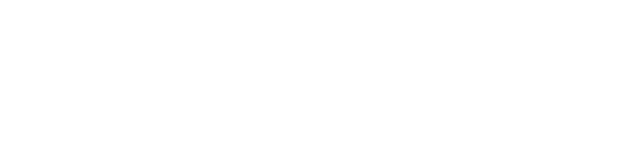
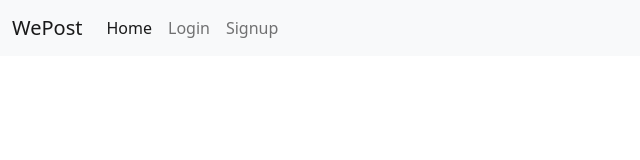
Before and after one commit to Ismael76/WePost-Client, a plain HTML site: page index.html in a window 1280 px wide. Shown: the whole page, without its empty margins (0-640 px from the left). Drawn offline with nearby package versions, Linux system fonts and the light colour scheme.

Commit message:
Add navbar

```diff
--- a/index.html
+++ b/index.html
@@ -8,10 +8,33 @@
     , initial-scale=1.0">
     <link rel="stylesheet" href="./styles/style.css">
     <title>WePost</title>
+
+    <link href="https://cdn.jsdelivr.net/npm/bootstrap@5.2.0-beta1/dist/css/bootstrap.min.css" rel="stylesheet" integrity="sha384-0evHe/X+R7YkIZDRvuzKMRqM+OrBnVFBL6DOitfPri4tjfHxaWutUpFmBp4vmVor" crossorigin="anonymous">
 </head>
 
 <body>
-
+    <!-- Navigation bar -->
+    <nav class="navbar navbar-expand-lg bg-light">
+        <div class="container-fluid">
+          <a class="navbar-brand" href="#">WePost</a>
+          <button class="navbar-toggler" type="button" data-bs-toggle="collapse" data-bs-target="#navbarText" aria-controls="navbarText" aria-expanded="false" aria-label="Toggle navigation">
+            <span class="navbar-toggler-icon"></span>
+          </button>
+          <div class="collapse navbar-collapse" id="navbarText">
+            <ul class="navbar-nav me-auto mb-2 mb-lg-0">
+              <li class="nav-item">
+                <a class="nav-link active" aria-current="page" href="#">Home</a>
+              </li>
+              <li class="nav-item">
+                <a class="nav-link" href="#">Login</a>
+              </li>
+              <li class="nav-item">
+                <a class="nav-link" href="#">Signup</a>
+              </li>
+            </ul>
+          </div>
+        </div>
+      </nav>
+    <script src="https://cdn.jsdelivr.net/npm/bootstrap@5.2.0-beta1/dist/js/bootstrap.bundle.min.js" integrity="sha384-pprn3073KE6tl6bjs2QrFaJGz5/SUsLqktiwsUTF55Jfv3qYSDhgCecCxMW52nD2" crossorigin="anonymous"></script>
 </body>
-
 </html>
```
